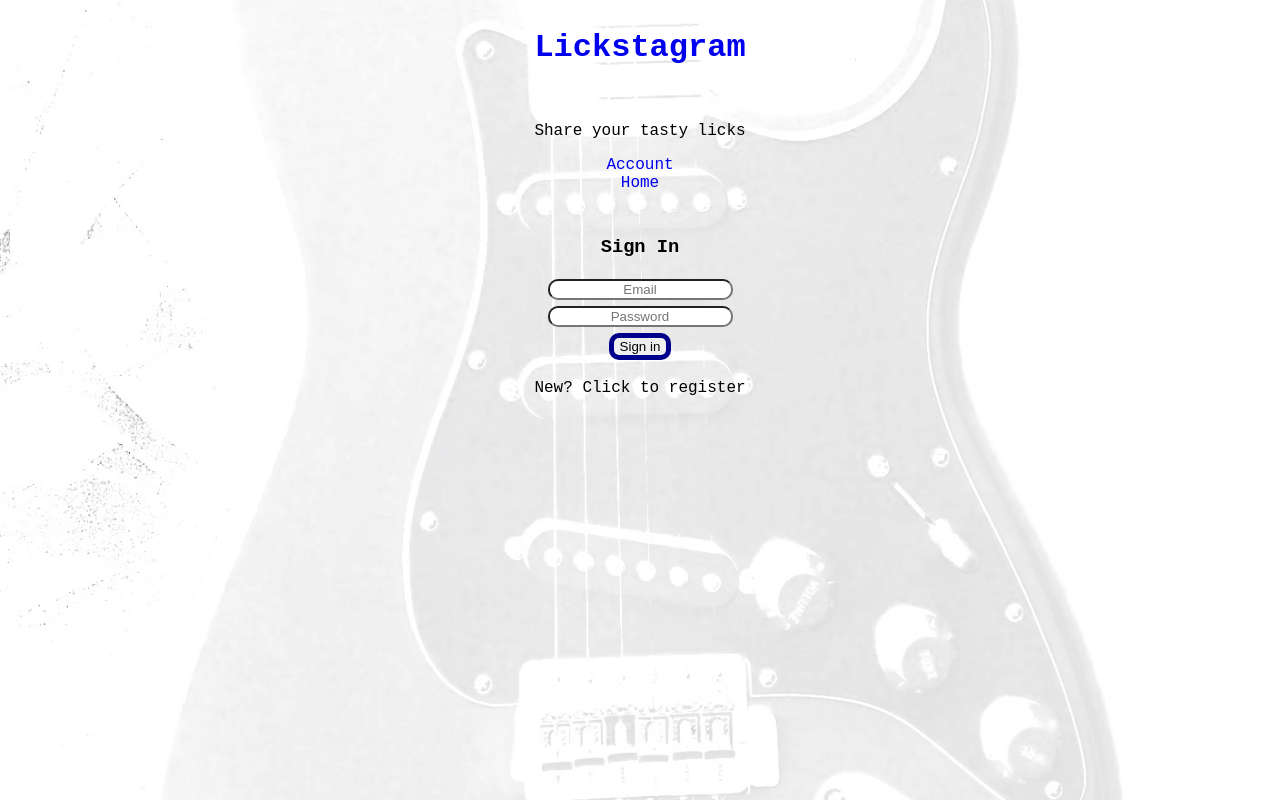
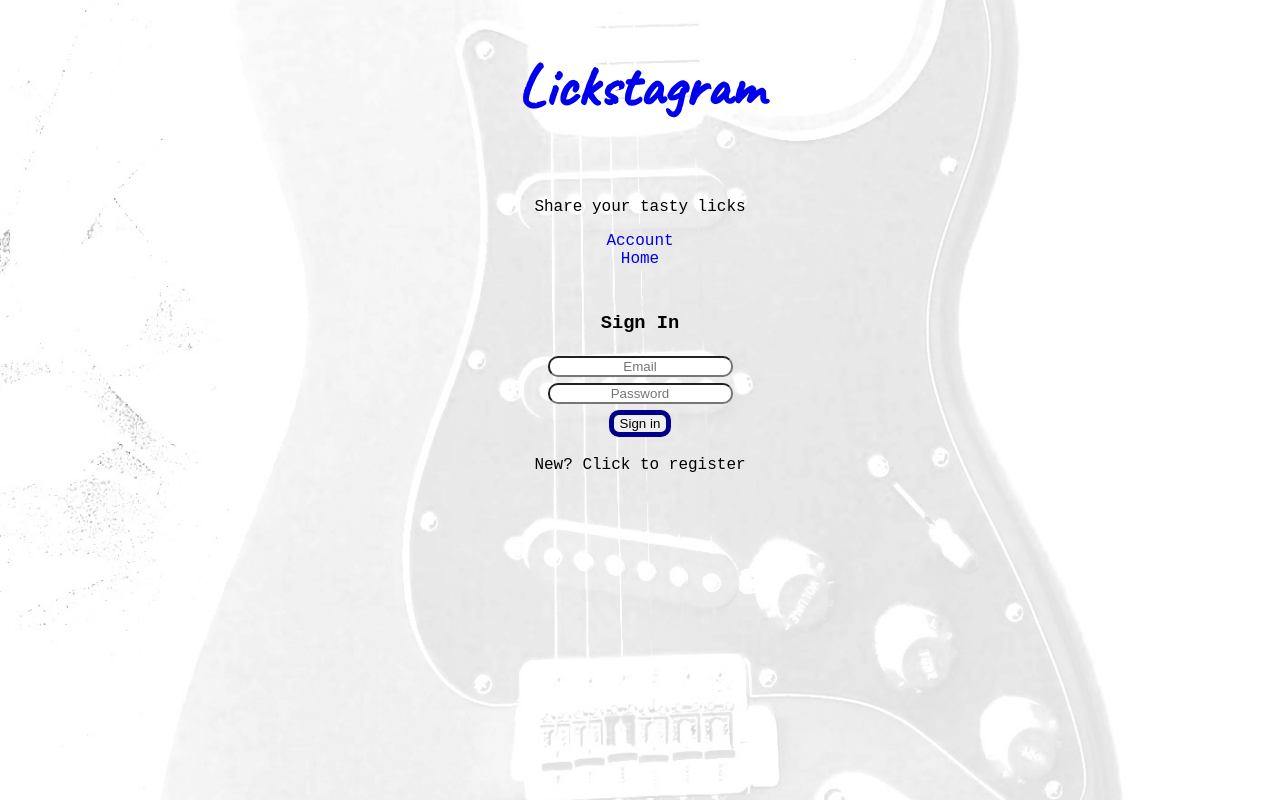
Before and after one commit to fractalscape13/lickstagram, a React (Create React App) app: page / in a window 1280 px wide. Built offline with nearby package versions, Linux system fonts and the light colour scheme; no server answers.

Commit message:
add font for h1

```diff
--- a/public/index.html
+++ b/public/index.html
@@ -10,6 +10,7 @@
       content="Web site created using create-react-app"
     />
     <link rel="manifest" href="%PUBLIC_URL%/manifest.json" />
+    <link href="https://fonts.googleapis.com/css2?family=Caveat&display=swap" rel="stylesheet">
     <title>Lickstagram</title>
   </head>
   <body>
--- a/src/App.css
+++ b/src/App.css
@@ -29,6 +29,10 @@
   align-items: center;
 }
 
+.header h1 {
+  font-family: 'Caveat', cursive;
+  font-size: 60px;
+}
 .starbtn {
   border: 4px solid rgb(65, 12, 12);
   border-radius: 50%;
@@ -66,7 +70,6 @@
 }
 
 video {
-  /* margin: 25px; */
   max-width: 350px;
   border-radius: 3px;
 }
@@ -115,12 +118,10 @@
   z-index: 1;
 }
 
-/* Show the dropdown menu on hover */
 .dropdown:hover .dropdown-content {
   display: block;
 }
 
-/* Change the background color of the dropdown button when the dropdown content is shown */
 .dropdown:hover .dropbtn {
   background-color: #222174;
 }
```
